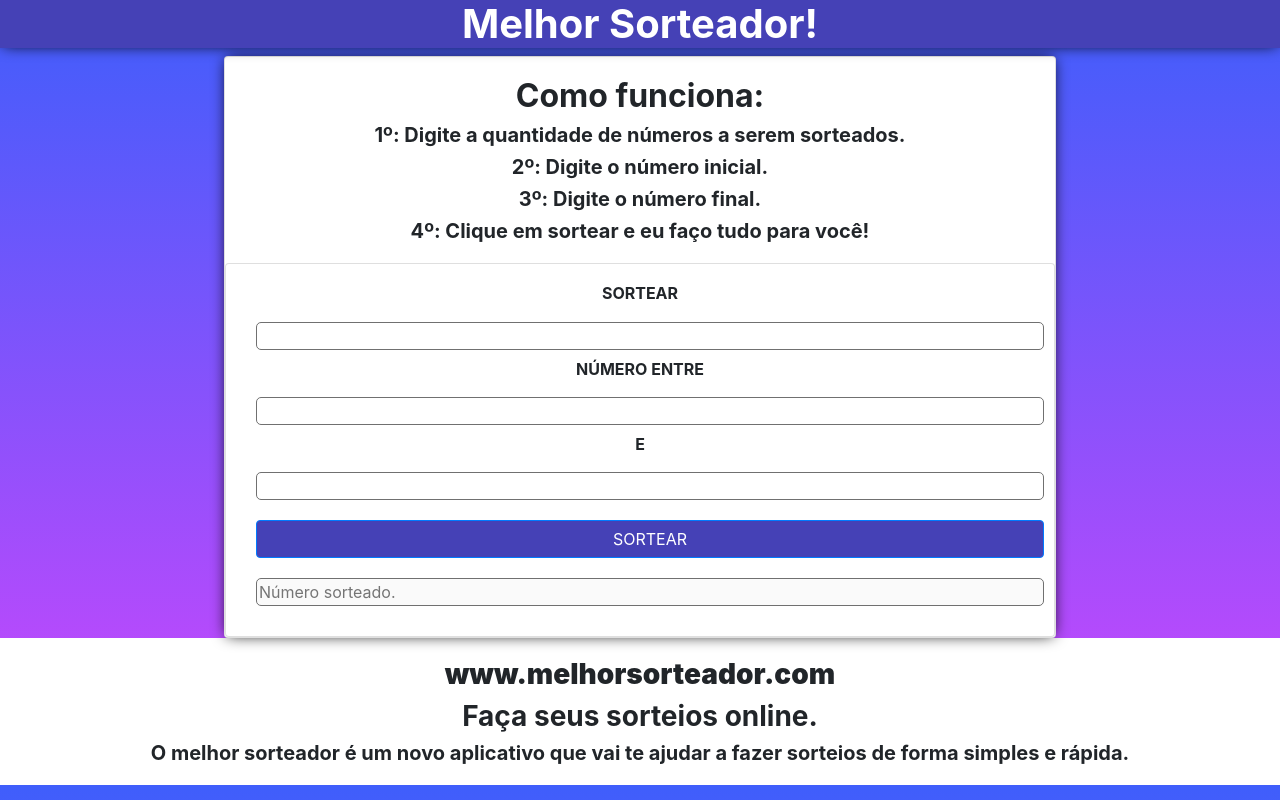
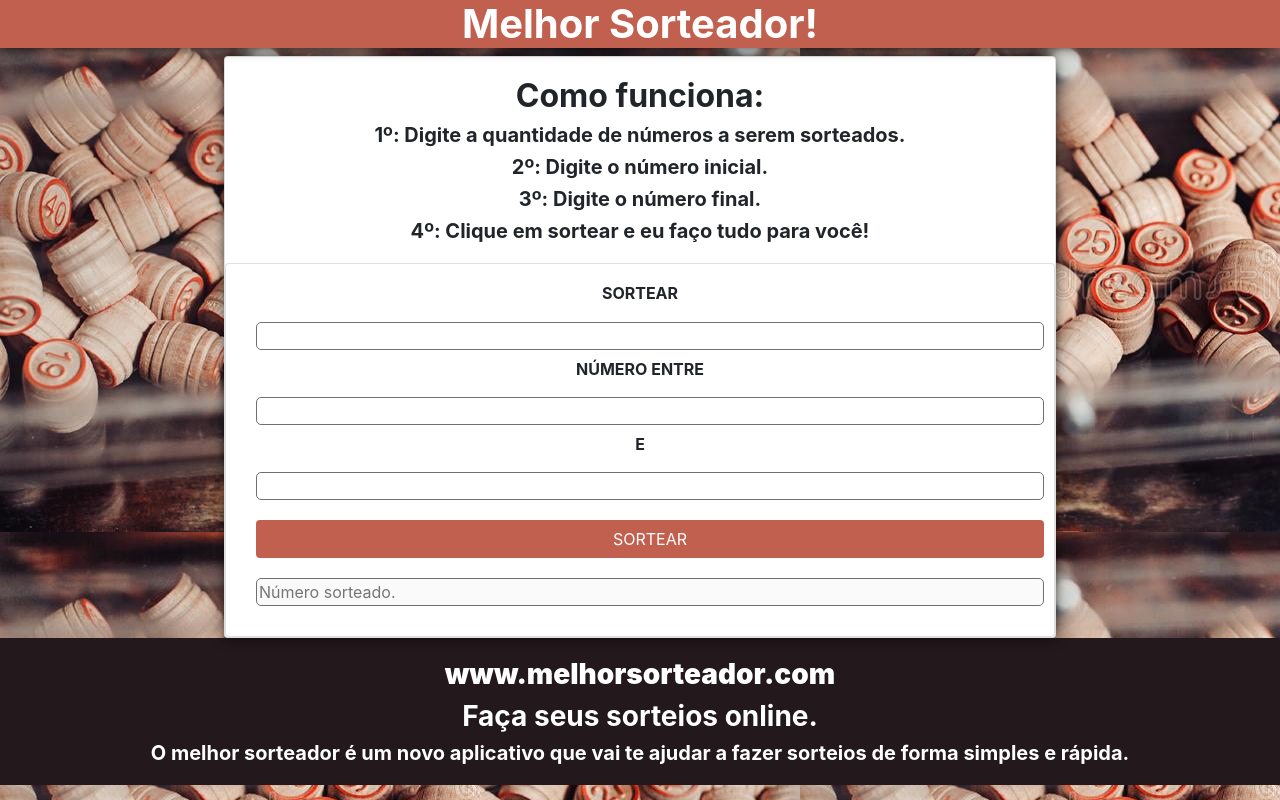
Before and after one commit to dsohenrique/melhorsorteador, a plain HTML site: page index.html in a window 1280 px wide. Drawn offline with nearby package versions, Linux system fonts and the light colour scheme.

Commit message:
Atualiza layout.

```diff
--- a/index.html
+++ b/index.html
@@ -51,7 +51,7 @@
                     </h6>
                     <input id="final-value" type="number" class="input" min="1" />
                 </div>
-                <button class="btn btn-primary" onclick="sortear()">SORTEAR</button>
+                <button class="btn" onclick="sortear()">SORTEAR</button>
                 <input id="sorted-number" type="text" class="input" placeholder="Número sorteado." min="1" disabled />
             </div>
         </div>
--- a/view/styles.css
+++ b/view/styles.css
@@ -4,8 +4,12 @@
 }
 
 body {
-    background: rgb(63, 94, 251);
-    background: linear-gradient(180deg, rgba(63, 94, 251, 1) 0%, rgba(207, 70, 252, 1) 100%);
+    background-image: url("../images/bg-image.jpg");
+    /* background: rgb(63, 231, 251);
+    background: -moz-linear-gradient(180deg, rgba(63, 231, 251, 1) 0%, rgba(207, 70, 252, 0.5018207111946341) 100%);
+    background: -webkit-linear-gradient(180deg, rgba(63, 231, 251, 1) 0%, rgba(207, 70, 252, 0.5018207111946341) 100%);
+    background: linear-gradient(180deg, rgba(63, 231, 251, 1) 0%, rgba(207, 70, 252, 0.5018207111946341) 100%);
+    filter: progid: DXImageTransform.Microsoft.gradient(startColorstr="#3fe7fb", endColorstr="#cf46fc", GradientType=1); */
 }
 
 div.card-container {
@@ -16,7 +20,7 @@ div.card-container {
 
 header {
     color: white;
-    background-color: #4541b6;
+    background: #c2604f;
     position: sticky;
     text-align: center;
     position: -webkit-sticky;
@@ -39,7 +43,13 @@ input.input {
 
 button.btn {
     margin: 10px;
-    background-color: #4541b6;
+    background: #c2604f;
+    color: #ffff;
+}
+
+button.btn:hover {
+    background: #d45039;
+    color: #ffff;
 }
 
 .card-text {
@@ -48,7 +58,8 @@ button.btn {
 }
 
 footer {
-    background-color: #ffff;
+    background-color: #23181c;
+    color: white;
 }
 
 @media(max-width: 800px) {
```
Also changed, not shown: images/bg-image.jpg (added).
